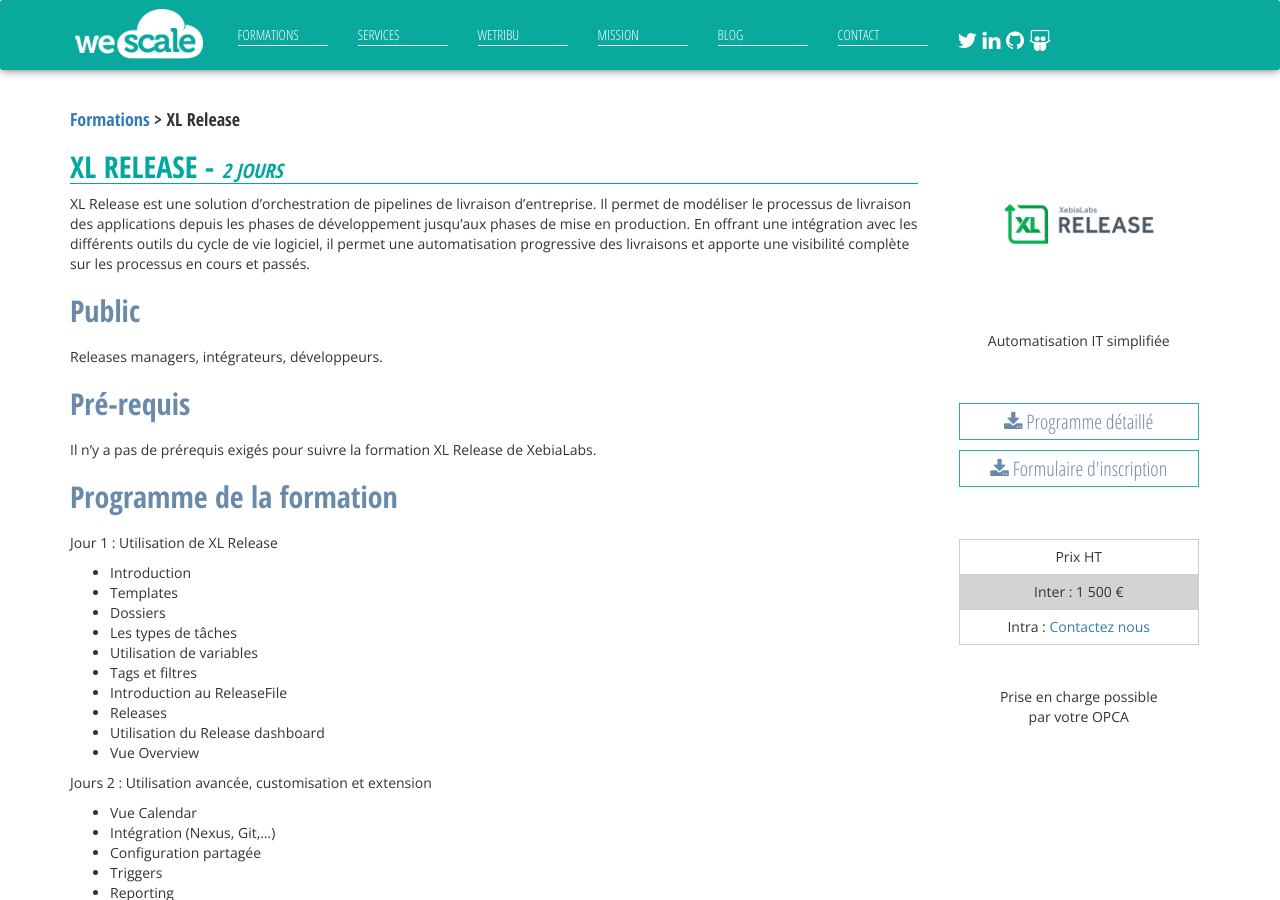
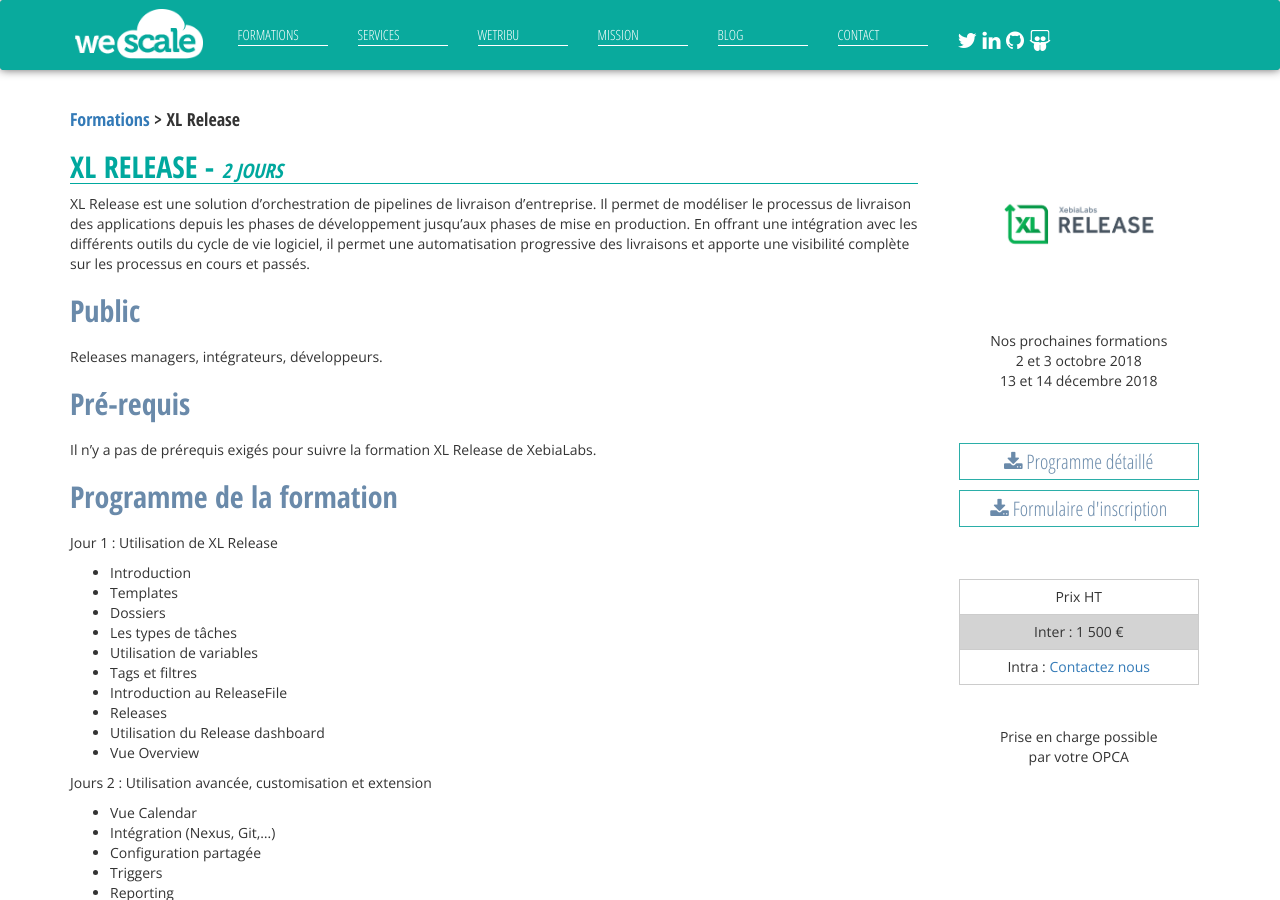
Before and after one commit to wescale/wescale-site, a Jekyll site: the page built from _formations/XL-Release.md, in a window 1280 px wide and 900 px high. Built offline with Jekyll 4.4.1, drawn with Linux system fonts in a browser that asks for light colours; nearby versions of some CDN libraries; comment, search, counter and statistics services are not loaded.

Commit message:
add date

```diff
--- a/_formations/XL-Release.md
+++ b/_formations/XL-Release.md
@@ -6,7 +6,10 @@
     XL Release est une solution d’orchestration de pipelines de livraison d’entreprise. Il permet de modéliser le processus de livraison des applications depuis les phases de développement jusqu’aux phases de mise en production. En offrant une intégration avec les différents outils du cycle de vie logiciel, il permet une automatisation progressive des livraisons et apporte une visibilité complète sur les processus en cours et passés.
 img: /images/formations/xl-release.png
 formateur_img: /images/wewes/avatar.png
-subtitle: Automatisation IT simplifiée
+subtitle: |
+    Nos prochaines formations<br>
+    2 et 3 octobre 2018<br>
+    13 et 14 décembre 2018
 pdf: /pdf/Formation-xl-release-wescale-xebialabs.pdf
 duree: 2 jours
 tarif: 1 500 €
```
